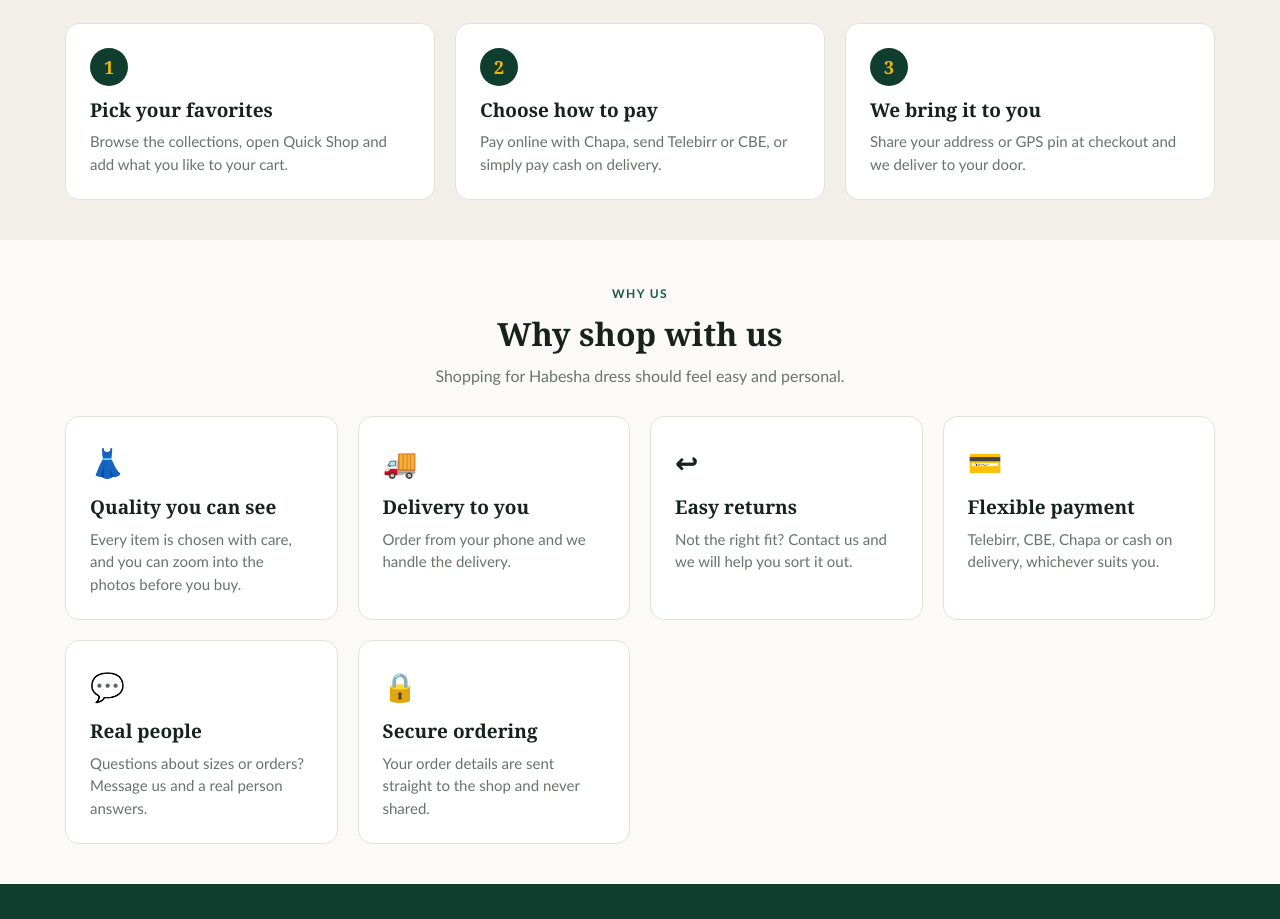
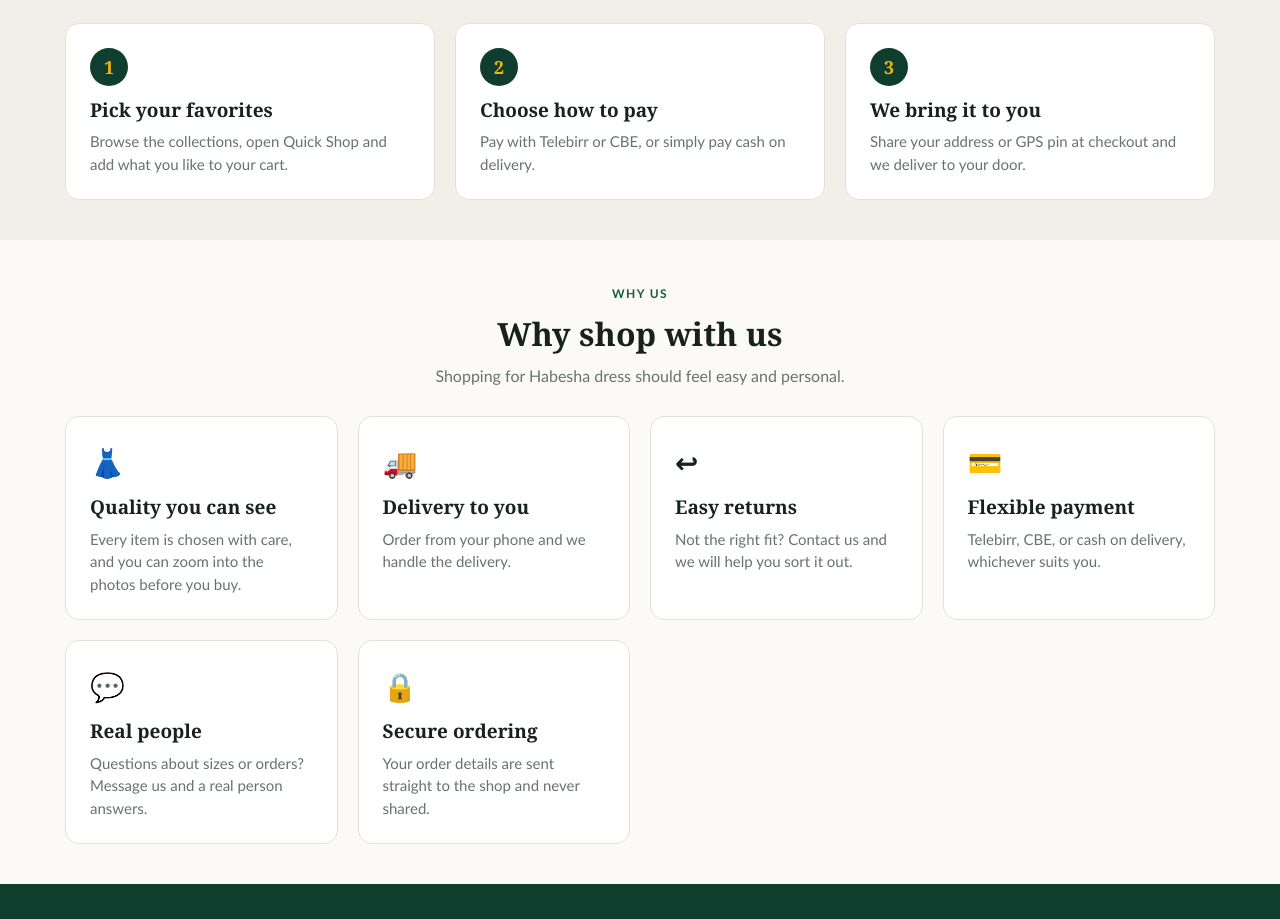
Before and after one commit to adeyferede-tech/ethiopian-habesha-dress, a website: page public/index.html in a window 1280 px wide. Shown: the part 920-1839 px from the top of the page. Drawn offline with Linux system fonts and the light colour scheme; no server answers.

Commit message:
Update payment options in index.html

```diff
--- a/public/index.html
+++ b/public/index.html
@@ -17,13 +17,13 @@
 <div id="hrows"></div>
 <section class="sec alt"><div class="sh"><small>Simple &amp; fast</small><h2>How ordering works</h2><p>Three steps from browsing to your doorstep.</p></div>
 <div class="steps"><div class="step"><i>1</i><h3>Pick your favorites</h3><p>Browse the collections, open Quick Shop and add what you like to your cart.</p></div>
-<div class="step"><i>2</i><h3>Choose how to pay</h3><p>Pay online with Chapa, send Telebirr or CBE, or simply pay cash on delivery.</p></div>
+<div class="step"><i>2</i><h3>Choose how to pay</h3><p>Pay with Telebirr or CBE, or simply pay cash on delivery.</p></div>
 <div class="step"><i>3</i><h3>We bring it to you</h3><p>Share your address or GPS pin at checkout and we deliver to your door.</p></div></div></section>
 <section class="sec"><div class="sh"><small>Why us</small><h2>Why shop with us</h2><p>Shopping for Habesha dress should feel easy and personal.</p></div>
 <div class="why"><div><b>👗</b><h3>Quality you can see</h3><p>Every item is chosen with care, and you can zoom into the photos before you buy.</p></div>
 <div><b>🚚</b><h3>Delivery to you</h3><p>Order from your phone and we handle the delivery.</p></div>
 <div><b>↩</b><h3>Easy returns</h3><p>Not the right fit? Contact us and we will help you sort it out.</p></div>
-<div><b>💳</b><h3>Flexible payment</h3><p>Telebirr, CBE, Chapa or cash on delivery, whichever suits you.</p></div>
+<div><b>💳</b><h3>Flexible payment</h3><p>Telebirr, CBE, or cash on delivery, whichever suits you.</p></div>
 <div><b>💬</b><h3>Real people</h3><p>Questions about sizes or orders? Message us and a real person answers.</p></div>
 <div><b>🔒</b><h3>Secure ordering</h3><p>Your order details are sent straight to the shop and never shared.</p></div></div></section>
 <section class="stats" id="hstats"></section>
```
